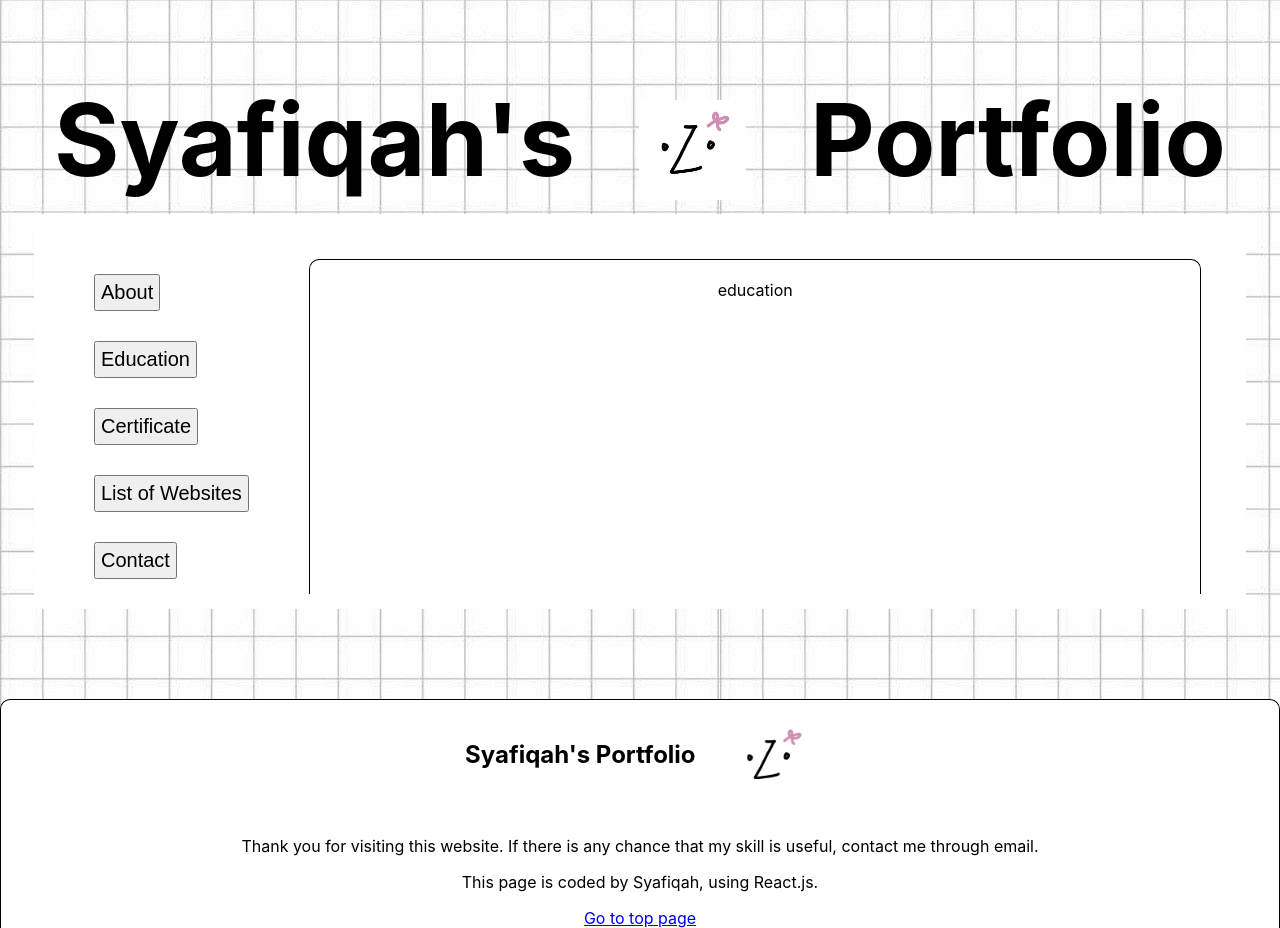
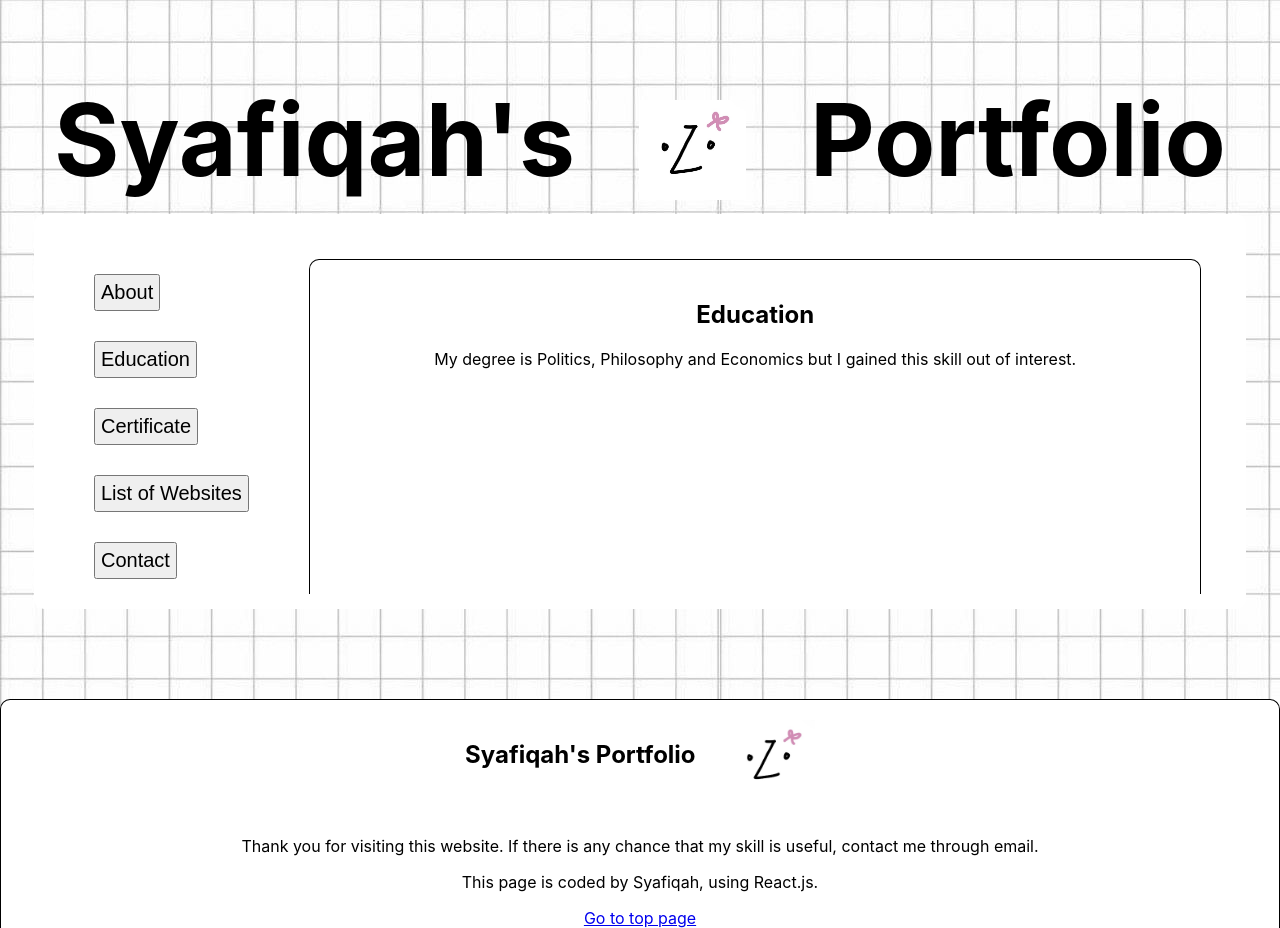
Before and after one commit to cosylily/website-portfolio, a React (Create React App) app: page / in a window 1280 px wide. Both pictures are taken after a click on the button "Education". Built offline with nearby package versions, Linux system fonts and the light colour scheme.

Commit message:
Added education.js

```diff
--- a/src/Displaycontent.js
+++ b/src/Displaycontent.js
@@ -1,12 +1,13 @@
 import React from "react";
 import About from "./About.js";
+import Education from "./Education.js";
 
 export default function DisplayContent(props) {
   if (props.name === "about") {
     return <About />;
   }
   if (props.name === "education") {
-    return <div>education</div>;
+    return <Education />;
   } else {
     return <div>Click any button to start!</div>;
   }
--- /dev/null
+++ b/src/Education.js
@@ -0,0 +1,13 @@
+import React from "react";
+
+export default function Education() {
+  return (
+    <div className="educationsection">
+      <h2>Education</h2>
+      <p>
+        My degree is Politics, Philosophy and Economics but I gained this skill
+        out of interest.{" "}
+      </p>
+    </div>
+  );
+}
```
